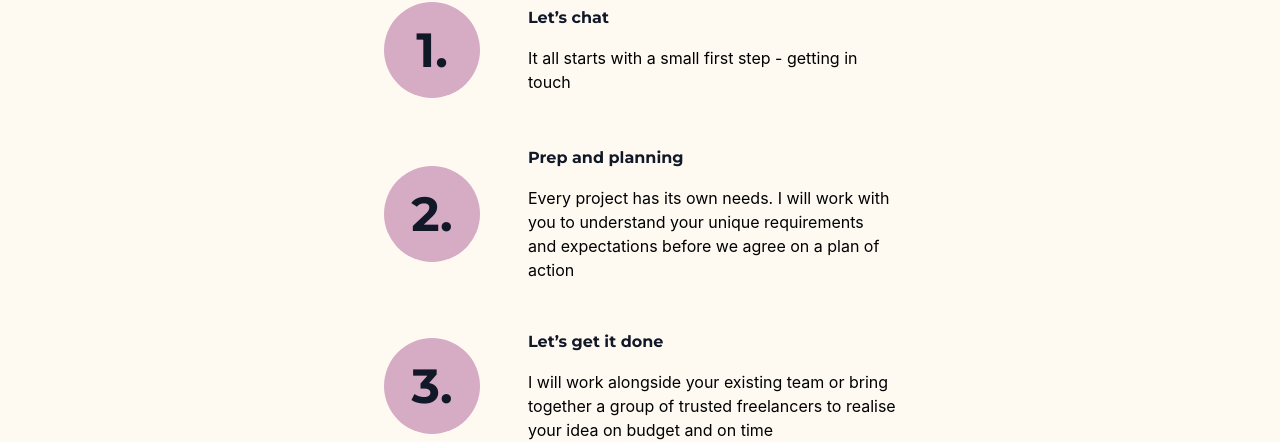
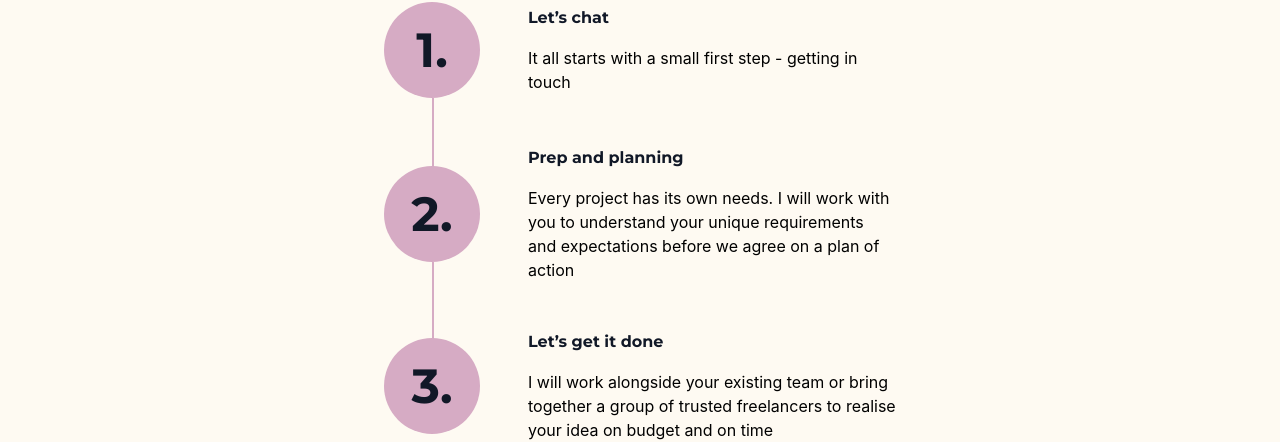
Before and after one commit to erikahazle/portfolio-website, a Next.js app: page / in a window 1280 px wide. Shown: the part 3312-3754 px from the top of the page. Built offline with nearby package versions, Linux system fonts and the light colour scheme.

Commit message:
Added process step line

```diff
--- a/containers/Home/Sections/Process/index.tsx
+++ b/containers/Home/Sections/Process/index.tsx
@@ -24,12 +24,15 @@ export const ProcessSection = () => (
         <div className="flex flex-col flex-start">
           {processSteps.map((step, index) => (
             <div key={step.title} className="max-w-lg flex flex-row items-center pb-12">
-              <div>
+              <div className="relative z-10">
                 <div className="bg-blossom h-14 md:h-24 w-14 md:w-24 mr-4 md:mr-12 flex-grow rounded-full flex justify-center items-center">
                   <span className="md:text-5xl text-3xl text-gray-900 font-montserrat font-bold">
                     {index + 1}.
                   </span>
                 </div>
+                {index !== processSteps.length - 1 && (
+                  <div className="absolute invisible md:visible top-24 bottom-0 left-12 h-4/5 w-0.5 bg-blossom"></div>
+                )}
               </div>
 
               <div className="max-w-max">
```
